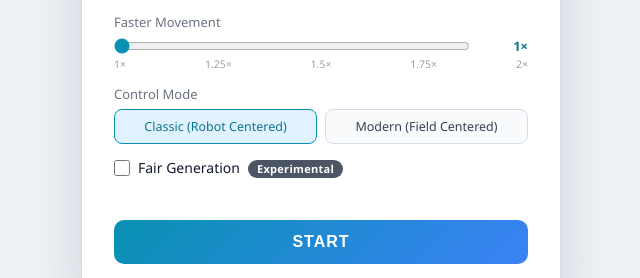
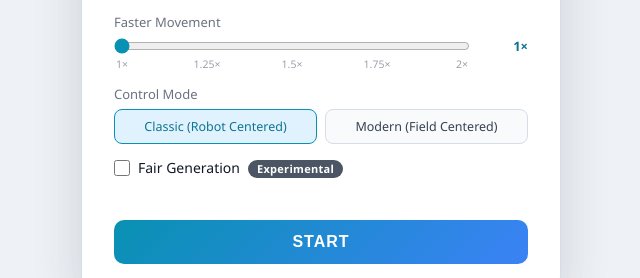
Before and after one commit to HongYuehao123/Tank-Game, a website built with Vite: page index.html in a window 1280 px wide. Shown: the part 437-715 px from the top of the page, 319-959 px from the left. Built offline with nearby package versions, Linux system fonts and the light colour scheme.

Commit message:
Fix Speed Slider UI

```diff
--- a/src/style.css
+++ b/src/style.css
@@ -162,12 +162,45 @@ input[type='number']:focus {
   color: #0e7490;
 }
 
+/* The scale labels sit only under the slider (not under the readout), and each
+   label is centered on its thumb stop. The readout is 48px + 10px gap, so the
+   labels row is pulled 58px short on the right; the slider thumb also travels
+   inset by ~8px (half of the 16px thumb) from each end of the track, which the
+   label offsets below mirror. */
 .speed-labels {
-  display: flex;
-  justify-content: space-between;
+  position: relative;
+  height: 14px;
+  margin-top: 2px;
+  margin-right: 58px;
   font-size: 10.5px;
   color: #9aa0aa;
-  margin-top: 2px;
+}
+
+.speed-labels span {
+  position: absolute;
+  top: 0;
+  transform: translateX(-50%);
+  white-space: nowrap;
+}
+
+.speed-labels span:nth-child(1) {
+  left: 8px;
+}
+
+.speed-labels span:nth-child(2) {
+  left: calc(25% + 4px);
+}
+
+.speed-labels span:nth-child(3) {
+  left: 50%;
+}
+
+.speed-labels span:nth-child(4) {
+  left: calc(75% - 4px);
+}
+
+.speed-labels span:nth-child(5) {
+  left: calc(100% - 8px);
 }
 
 /* ---------- mode cards ---------- */
```
